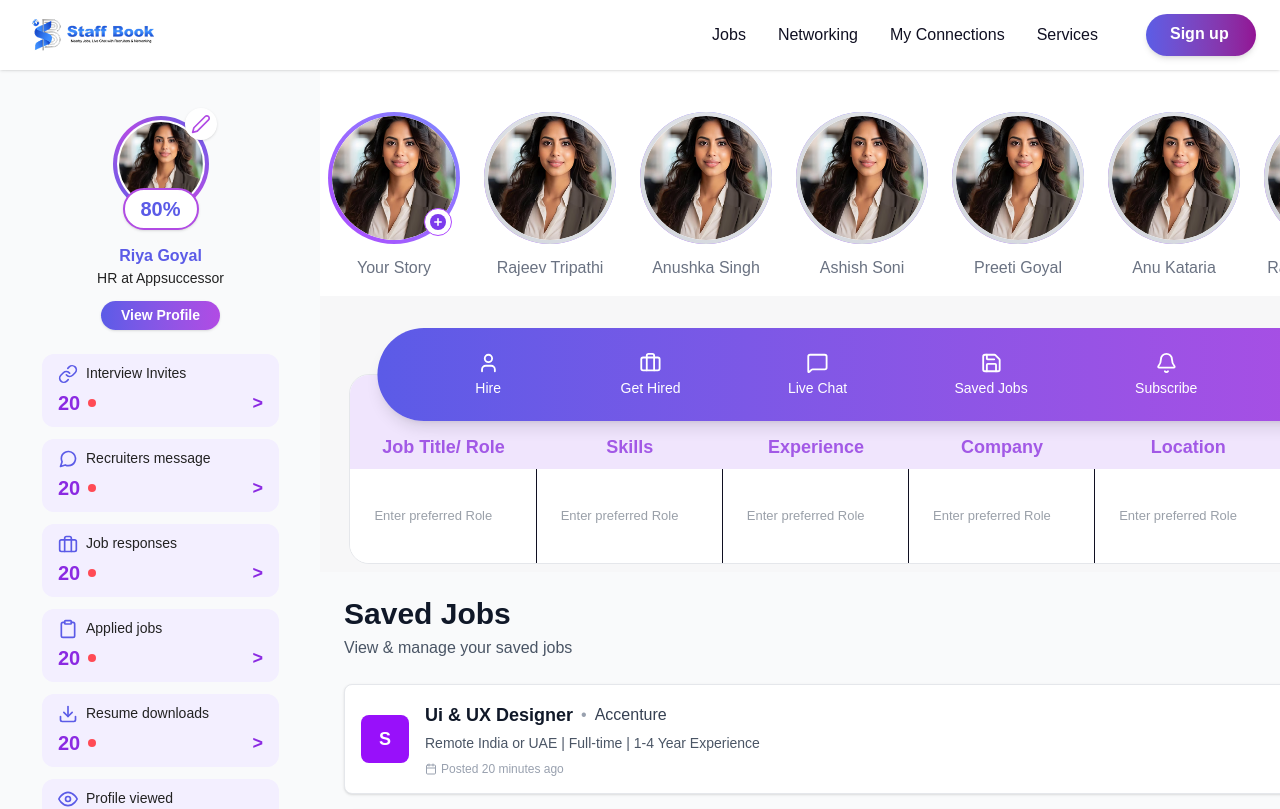
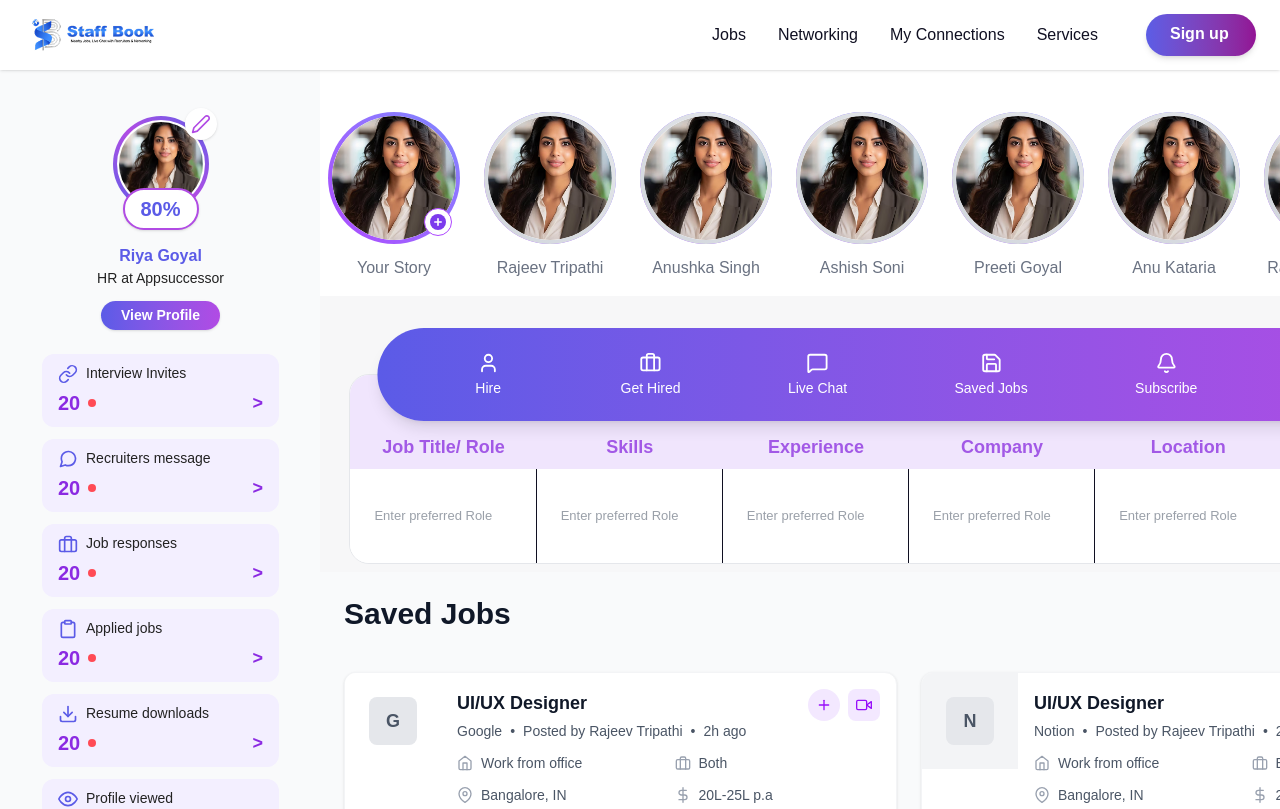
Before and after one commit to nikhilpsingh23/staffbook-f, a Next.js app: page /saved-jobs in a window 1280 px wide. Shown: the top 809 px of the page. Built offline with nearby package versions, Linux system fonts and the light colour scheme.

Commit message:
saved page Ui updated

```diff
--- a/src/app/profile/page.tsx
+++ b/src/app/profile/page.tsx
@@ -16,8 +16,8 @@ import ProfilePerformanceStats from '@/components/profile/ProfilePerformanceStat
 export default function Page() {
   return (
     <div className="flex flex-col md:flex-row mt-16 gap-6 min-h-screen bg-[#f7f7fa] py-6 px-2 md:px-6">
-      <div className='flex-1'>
-3
+      <div className='flex flex-col '>
+
       <ProfileHeader />
       {/* <ProfilePerformance /> */}
           <ProfilePerformanceStats />
--- a/src/components/SavedJobs/SavedJobs.tsx
+++ b/src/components/SavedJobs/SavedJobs.tsx
@@ -2,7 +2,7 @@
 import React, { useState, useEffect, useRef } from 'react';
 import { savedJobs } from '../../data/savedJobs';
 import { SITE_CONFIG } from '../../constants/siteconfig';
-import { FiFilter, FiUser, FiCalendar, FiBriefcase, FiClock, FiX, FiEye } from 'react-icons/fi';
+import { FiFilter, FiUser, FiCalendar, FiBriefcase, FiClock, FiX, FiEye, FiHome, FiMapPin, FiDollarSign, FiPlus, FiVideo } from 'react-icons/fi';
 import Image from 'next/image';
 
 interface SavedJobCardProps {
@@ -14,51 +14,95 @@ interface SavedJobCardProps {
     workMode: string;
     experience: string;
     postedTime: string;
+    postedBy?: string;
+    salary?: string;
+    hybridOption?: string;
   };
-  showViewButton?: boolean;
 }
 
-const SavedJobCard: React.FC<SavedJobCardProps> = ({ job, showViewButton = true }) => {
+const SavedJobCard: React.FC<SavedJobCardProps> = ({ job }) => {
+  const getCompanyLogo = (company: string) => {
+    const logos: { [key: string]: { bg: string; logo: string } } = {
+      'Google': { bg: 'bg-white', logo: '/homePage/google-logo.png' },
+      'Notion': { bg: 'bg-gray-100', logo: '/homePage/notion-logo.png' },
+      'Upwork': { bg: 'bg-green-50', logo: '/homePage/upwork-logo.png' },
+      'Webflow': { bg: 'bg-blue-50', logo: '/homePage/webflow-logo.png' },
+      'Accenture': { bg: 'bg-purple-50', logo: '/homePage/accenture.png' },
+    };
+
+    return logos[company] || { bg: 'bg-gray-100', logo: '/homePage/accenture.png' };
+  };
+
+  const { bg, logo } = getCompanyLogo(job.company);
+
   return (
-    <div className="bg-white rounded-lg shadow-sm border border-gray-200 p-3 sm:p-4 flex flex-col sm:flex-row sm:items-center justify-between gap-3 sm:gap-4">
-      <div className="flex items-start sm:items-center gap-3 sm:gap-4 flex-1 min-w-0">
-        {/* Company Logo */}
-        <div className="w-10 h-10 sm:w-12 sm:h-12 bg-purple-600 rounded-lg flex items-center justify-center flex-shrink-0">
-          <span className="text-white font-bold text-sm sm:text-lg">S</span>
+    <div className="bg-white rounded-xl shadow-sm border border-gray-100 overflow-hidden hover:shadow-md transition-shadow">
+      <div className="flex">
+        {/* Left Side - Company Logo */}
+        <div className={`w-24 h-24 ${bg} flex items-center justify-center p-4`}>
+          <div className="w-12 h-12 bg-gray-200 rounded-lg flex items-center justify-center">
+            <span className="text-gray-600 font-bold text-lg">
+              {job.company.charAt(0)}
+            </span>
+          </div>
         </div>
 
-        {/* Job Details */}
-        <div className="flex-1 min-w-0">
-          <div className="flex flex-col sm:flex-row sm:items-center gap-1 sm:gap-2 mb-1">
-            <h3 className="font-semibold text-gray-900 text-base sm:text-lg truncate">{job.role}</h3>
-            <div className="hidden sm:flex items-center gap-2">
-              <span className="text-gray-400">•</span>
-              <span className="text-gray-700">{job.company}</span>
+        {/* Right Side - Job Details */}
+        <div className="flex-1 p-4">
+          {/* Header with job title and action icons */}
+          <div className="flex items-start justify-between mb-3">
+            <div className="flex-1">
+              <h3 className="font-semibold text-gray-900 text-lg mb-1">{job.role}</h3>
+              <div className="flex items-center gap-2 text-sm text-gray-600">
+                <span>{job.company}</span>
+                <span>•</span>
+                <span>Posted by {job.postedBy || 'Rajeev Tripathi'}</span>
+                <span>•</span>
+                <span>{job.postedTime}</span>
               </div>
-            <span className="text-gray-700 sm:hidden text-sm">{job.company}</span>
             </div>
 
-          <p className="text-gray-600 text-xs sm:text-sm mb-2 line-clamp-2 sm:line-clamp-1">
-            {job.location} | {job.workMode} | {job.experience}
-          </p>
+            {/* Action Icons */}
+            <div className="flex items-center gap-2">
+              <button className="w-8 h-8 bg-purple-100 rounded-full flex items-center justify-center hover:bg-purple-200 transition-colors">
+                <FiPlus className="w-4 h-4 text-purple-600" />
+              </button>
+              <button className="w-8 h-8 bg-purple-100 rounded-lg flex items-center justify-center hover:bg-purple-200 transition-colors">
+                <FiVideo className="w-4 h-4 text-purple-600" />
+              </button>
+            </div>
+          </div>
 
-          <div className="flex items-center gap-1 text-gray-400 text-xs">
-            <FiCalendar className="w-3 h-3 flex-shrink-0" />
-            <span>Posted {job.postedTime}</span>
+          {/* Job Attributes */}
+          <div className="grid grid-cols-2 gap-3 mb-4">
+            <div className="flex items-center gap-2 text-sm text-gray-600">
+              <FiHome className="w-4 h-4 text-gray-400" />
+              <span>{job.workMode}</span>
             </div>
+            <div className="flex items-center gap-2 text-sm text-gray-600">
+              <FiBriefcase className="w-4 h-4 text-gray-400" />
+              <span>{job.hybridOption || 'Both'}</span>
+            </div>
+            <div className="flex items-center gap-2 text-sm text-gray-600">
+              <FiMapPin className="w-4 h-4 text-gray-400" />
+              <span>{job.location}</span>
+            </div>
+            <div className="flex items-center gap-2 text-sm text-gray-600">
+              <FiDollarSign className="w-4 h-4 text-gray-400" />
+              <span>{job.salary || '20L-25L p.a'}</span>
             </div>
           </div>
 
           {/* Action Buttons */}
-      <div className="flex items-center gap-2 sm:gap-3 flex-shrink-0">
-        <button className="text-gray-600 hover:text-gray-800 text-xs sm:text-sm px-2 py-1 rounded hover:bg-gray-100 transition-colors">
+          <div className="flex items-center gap-3">
+            <button className="px-4 py-2 text-gray-600 bg-gray-100 rounded-lg text-sm font-medium hover:bg-gray-200 transition-colors">
               Remove
             </button>
-        {showViewButton && (
-          <button className="bg-gradient-to-r from-purple-600 to-blue-600 text-white px-3 py-2 sm:px-4 sm:py-2 rounded-lg text-xs sm:text-sm font-medium hover:from-purple-700 hover:to-blue-700 transition-all whitespace-nowrap">
-            View job Description
+            <button className="px-4 py-2 bg-purple-600 text-white rounded-lg text-sm font-medium hover:bg-purple-700 transition-colors">
+              View job description
             </button>
-        )}
+          </div>
+        </div>
       </div>
     </div>
   );
@@ -90,34 +134,37 @@ const SavedJobs: React.FC = () => {
     { label: 'Job type', icon: FiClock },
   ];
 
-  const savedJobsData = savedJobs;
+  // Enhanced saved jobs data with additional fields
+  const enhancedSavedJobs = savedJobs.map(job => ({
+    ...job,
+    postedBy: 'Rajeev Tripathi',
+    salary: '20L-25L p.a',
+    hybridOption: 'Both',
+  }));
 
   return (
     <div className="w-full">
       {/* Header Section */}
-      <div className="mb-4 sm:mb-6">
-        <div className="flex flex-col sm:flex-row sm:items-center justify-between gap-4 sm:gap-6">
-          <div className="flex-1 min-w-0">
-            <h1 className="text-xl sm:text-2xl md:text-3xl font-bold text-gray-900 mb-1">
-              {SITE_CONFIG.savedJobs.title}
+      <div className="mb-8">
+        <div className="flex items-center justify-between">
+          <div>
+            <h1 className="text-3xl font-bold text-gray-900 mb-2">
+              Saved Jobs
             </h1>
-            <p className="text-gray-600 text-sm sm:text-base">
-              View & manage your saved jobs
-            </p>
           </div>
 
           {/* Filter Dropdown */}
-          <div className="relative flex-shrink-0" ref={filterRef}>
+          <div className="relative" ref={filterRef}>
             <button
               onClick={() => setIsFilterOpen(!isFilterOpen)}
-              className="flex items-center gap-2 bg-white border border-gray-200 rounded-lg px-3 py-2 sm:px-4 sm:py-2 hover:bg-gray-50 transition-colors w-full sm:w-auto"
+              className="flex items-center gap-2 bg-white border border-gray-200 rounded-lg px-4 py-2 hover:bg-gray-50 transition-colors"
             >
-              <FiFilter className="w-4 h-4 text-gray-600 flex-shrink-0" />
-              <span className="text-gray-700 text-sm sm:text-base truncate">{selectedFilter}</span>
+              <FiFilter className="w-5 h-5 text-gray-600" />
+              <span className="text-gray-700 font-medium">{selectedFilter}</span>
             </button>
 
             {isFilterOpen && (
-              <div className="absolute right-0 top-full mt-2 bg-white border border-gray-200 rounded-lg shadow-lg z-10 min-w-[180px] sm:min-w-[200px] w-full sm:w-auto">
+              <div className="absolute right-0 top-full mt-2 bg-white border border-gray-200 rounded-lg shadow-lg z-10 min-w-[200px]">
                 {filterOptions.map((option) => {
                   const IconComponent = option.icon;
                   return (
@@ -127,10 +174,10 @@ const SavedJobs: React.FC = () => {
                         setSelectedFilter(option.label);
                         setIsFilterOpen(false);
                       }}
-                      className="w-full flex items-center gap-3 px-3 py-2 sm:px-4 sm:py-3 text-left hover:bg-gray-50 transition-colors first:rounded-t-lg last:rounded-b-lg text-sm sm:text-base"
+                      className="w-full flex items-center gap-3 px-4 py-3 text-left hover:bg-gray-50 transition-colors first:rounded-t-lg last:rounded-b-lg"
                     >
-                      <IconComponent className="w-4 h-4 text-gray-600 flex-shrink-0" />
-                      <span className="text-gray-700 truncate">{option.label}</span>
+                      <IconComponent className="w-4 h-4 text-gray-600" />
+                      <span className="text-gray-700 font-medium">{option.label}</span>
                     </button>
                   );
                 })}
@@ -140,31 +187,30 @@ const SavedJobs: React.FC = () => {
         </div>
       </div>
 
-      {/* Jobs List */}
-      <div className="space-y-3 sm:space-y-4">
-        {savedJobsData.map((job, index) => (
+      {/* Jobs Grid */}
+      <div className="grid grid-cols-1 lg:grid-cols-2 gap-6">
+        {enhancedSavedJobs.map((job, index) => (
           <SavedJobCard
             key={index}
             job={job}
-            showViewButton={index !== 0} // First card doesn't show view button
           />
         ))}
       </div>
 
       {/* Empty State */}
-      {savedJobsData.length === 0 && (
-        <div className="text-center py-8 sm:py-12">
-          <div className="w-20 h-20 sm:w-24 sm:h-24 bg-gray-100 rounded-full flex items-center justify-center mx-auto mb-4">
-            <FiEye className="w-10 h-10 sm:w-12 sm:h-12 text-gray-400" />
+      {enhancedSavedJobs.length === 0 && (
+        <div className="text-center py-12">
+          <div className="w-24 h-24 bg-gray-100 rounded-full flex items-center justify-center mx-auto mb-6">
+            <FiEye className="w-12 h-12 text-gray-400" />
           </div>
-          <h3 className="text-lg sm:text-xl font-semibold text-gray-900 mb-2">
-            {SITE_CONFIG.savedJobs.emptyState.title}
+          <h3 className="text-xl font-semibold text-gray-900 mb-2">
+            No saved jobs yet
           </h3>
-          <p className="text-gray-600 mb-6 max-w-md mx-auto text-sm sm:text-base px-4">
-            {SITE_CONFIG.savedJobs.emptyState.subtitle}
+          <p className="text-gray-600 mb-6 max-w-md mx-auto">
+            Start saving jobs you&apos;re interested in to keep track of them here.
           </p>
-          <button className="bg-gradient-to-r from-purple-600 to-blue-600 text-white px-4 py-2 sm:px-6 sm:py-3 rounded-lg hover:from-purple-700 hover:to-blue-700 transition-all text-sm sm:text-base">
-            {SITE_CONFIG.savedJobs.emptyState.buttonText}
+          <button className="bg-purple-600 text-white px-6 py-3 rounded-lg hover:bg-purple-700 transition-colors font-medium">
+            Browse Jobs
           </button>
         </div>
       )}
--- a/src/data/savedJobs.ts
+++ b/src/data/savedJobs.ts
@@ -6,52 +6,106 @@ export interface SavedJob {
   workMode: string;
   experience: string;
   postedTime: string;
+  postedBy?: string;
+  salary?: string;
+  hybridOption?: string;
 }
 
 export const savedJobs: SavedJob[] = [
   {
-    company: 'Accenture',
-    logo: '/homePage/accenture.png',
-    role: 'Ui & UX Designer',
-    location: 'Remote India or UAE',
-    workMode: 'Full-time',
-    experience: '1-4 Year Experience',
-    postedTime: '20 minutes ago',
+    company: 'Google',
+    logo: '/homePage/google-logo.png',
+    role: 'UI/UX Designer',
+    location: 'Bangalore, IN',
+    workMode: 'Work from office',
+    experience: '2-5 years',
+    postedTime: '2h ago',
+    postedBy: 'Rajeev Tripathi',
+    salary: '20L-25L p.a',
+    hybridOption: 'Both',
   },
   {
-    company: 'Accenture',
-    logo: '/homePage/accenture.png',
-    role: 'Ui & UX Designer',
-    location: 'Remote India or UAE',
-    workMode: 'Full-time',
-    experience: '1-4 Year Experience',
-    postedTime: '20 minutes ago',
+    company: 'Notion',
+    logo: '/homePage/notion-logo.png',
+    role: 'UI/UX Designer',
+    location: 'Bangalore, IN',
+    workMode: 'Work from office',
+    experience: '2-5 years',
+    postedTime: '2h ago',
+    postedBy: 'Rajeev Tripathi',
+    salary: '20L-25L p.a',
+    hybridOption: 'Both',
   },
   {
-    company: 'Accenture',
-    logo: '/homePage/accenture.png',
-    role: 'Ui & UX Designer',
-    location: 'Remote India or UAE',
-    workMode: 'Full-time',
-    experience: '1-4 Year Experience',
-    postedTime: '20 minutes ago',
+    company: 'Upwork',
+    logo: '/homePage/upwork-logo.png',
+    role: 'UI/UX Designer',
+    location: 'Bangalore, IN',
+    workMode: 'Work from office',
+    experience: '2-5 years',
+    postedTime: '2h ago',
+    postedBy: 'Rajeev Tripathi',
+    salary: '20L-25L p.a',
+    hybridOption: 'Both',
   },
   {
-    company: 'Accenture',
-    logo: '/homePage/accenture.png',
-    role: 'Ui & UX Designer',
-    location: 'Remote India or UAE',
-    workMode: 'Full-time',
-    experience: '1-4 Year Experience',
-    postedTime: '20 minutes ago',
+    company: 'Webflow',
+    logo: '/homePage/webflow-logo.png',
+    role: 'UI/UX Designer',
+    location: 'Bangalore, IN',
+    workMode: 'Work from office',
+    experience: '2-5 years',
+    postedTime: '2h ago',
+    postedBy: 'Rajeev Tripathi',
+    salary: '20L-25L p.a',
+    hybridOption: 'Both',
   },
   {
-    company: 'Accenture',
-    logo: '/homePage/accenture.png',
-    role: 'Ui & UX Designer',
-    location: 'Remote India or UAE',
-    workMode: 'Full-time',
-    experience: '1-4 Year Experience',
-    postedTime: '20 minutes ago',
+    company: 'Google',
+    logo: '/homePage/google-logo.png',
+    role: 'UI/UX Designer',
+    location: 'Bangalore, IN',
+    workMode: 'Work from office',
+    experience: '2-5 years',
+    postedTime: '2h ago',
+    postedBy: 'Rajeev Tripathi',
+    salary: '20L-25L p.a',
+    hybridOption: 'Both',
+  },
+  {
+    company: 'Notion',
+    logo: '/homePage/notion-logo.png',
+    role: 'UI/UX Designer',
+    location: 'Bangalore, IN',
+    workMode: 'Work from office',
+    experience: '2-5 years',
+    postedTime: '2h ago',
+    postedBy: 'Rajeev Tripathi',
+    salary: '20L-25L p.a',
+    hybridOption: 'Both',
+  },
+  {
+    company: 'Upwork',
+    logo: '/homePage/upwork-logo.png',
+    role: 'UI/UX Designer',
+    location: 'Bangalore, IN',
+    workMode: 'Work from office',
+    experience: '2-5 years',
+    postedTime: '2h ago',
+    postedBy: 'Rajeev Tripathi',
+    salary: '20L-25L p.a',
+    hybridOption: 'Both',
+  },
+  {
+    company: 'Webflow',
+    logo: '/homePage/webflow-logo.png',
+    role: 'UI/UX Designer',
+    location: 'Bangalore, IN',
+    workMode: 'Work from office',
+    experience: '2-5 years',
+    postedTime: '2h ago',
+    postedBy: 'Rajeev Tripathi',
+    salary: '20L-25L p.a',
+    hybridOption: 'Both',
   },
 ];
```
Also changed, not shown: src/components/Networking/Networking.tsx (+4 -4 lines), src/components/Networking/NetworkingRightSidebar.tsx (+10 -2 lines). Lines whose indentation alone changed are shown as unchanged.
